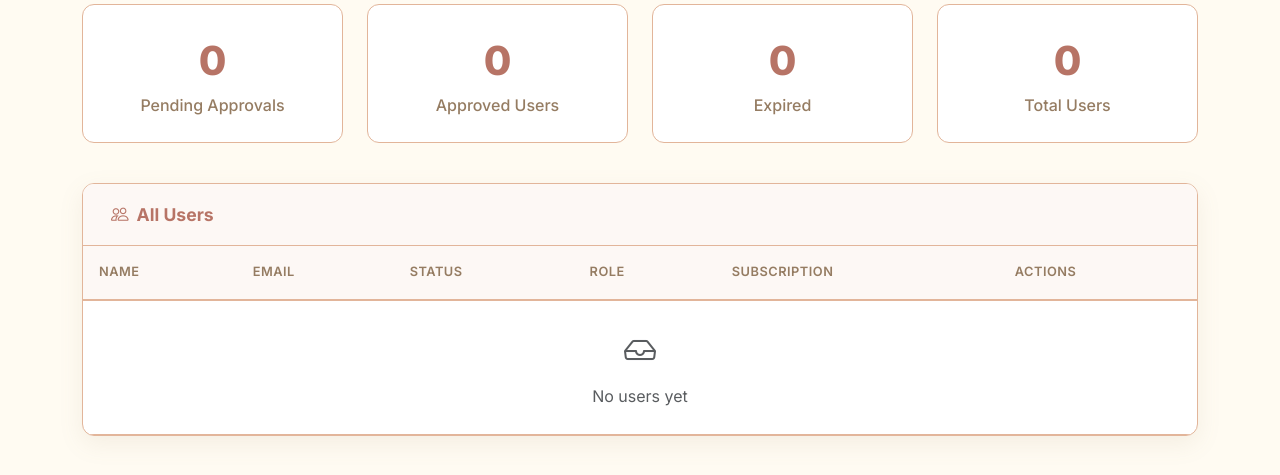
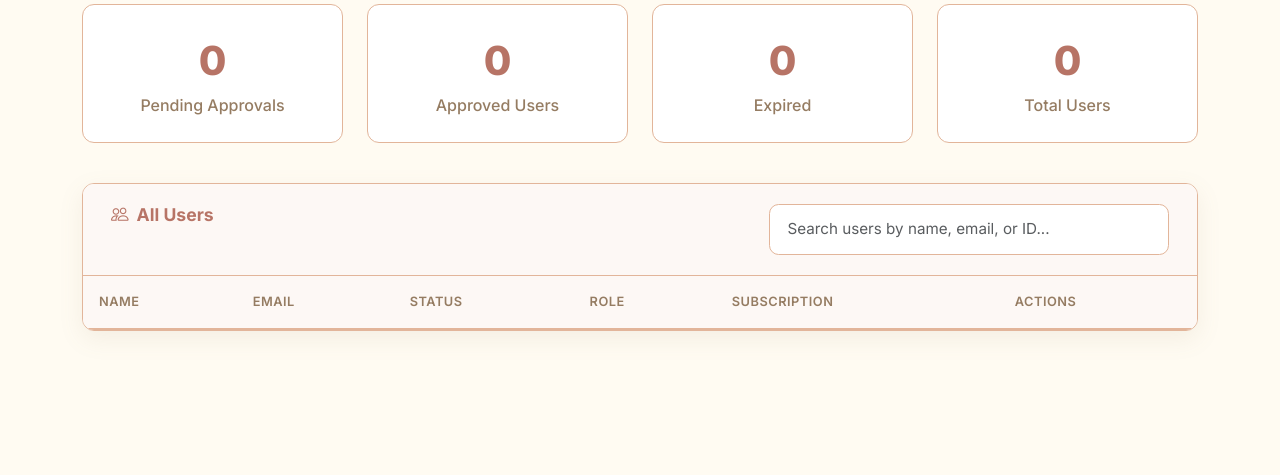
Before and after one commit to SkShizan/Scrapper, a Flask app: page /admin in a window 1280 px wide. Shown: the part 193-668 px from the top of the page. Run offline with Flask 3, Linux system fonts and the light colour scheme; a user stored in the database is signed in.

Commit message:
impliment search

```diff
--- a/templates/admin.html
+++ b/templates/admin.html
@@ -121,6 +121,8 @@
     <p class="text-muted">Manage user accounts, approvals, and subscriptions</p>
 </div>
 
+
+
 <div class="row mb-4">
     <div class="col-md-3 mb-3">
         <div class="stat-card">
@@ -166,13 +168,16 @@
             </thead>
             <tbody>
                 {% for user in pending_users %}
-                <tr>
-                    <td><strong>{{ user.name }}</strong></td>
-                    <td>{{ user.email }}</td>
+                <tr class="user-row">
+                    <td class="user-name"><strong>{{ user.name }}</strong></td>
+                    <td class="user-email">{{ user.email }}</td>
                     <td>{{ user.created_at.strftime('%b %d, %Y %H:%M') }}</td>
                     <td>
-                        <form method="POST" action="{{ url_for('approve_user', user_id=user.id) }}" class="inline-form" id="approve-form-{{ user.id }}">
-                            <input type="number" name="subscription_days" value="30" min="1" max="365" class="form-control subscription-input">
+                        <span class="user-id d-none">{{ user.id }}</span>
+                        <form method="POST" action="{{ url_for('approve_user', user_id=user.id) }}"
+                              class="inline-form" id="approve-form-{{ user.id }}">
+                            <input type="number" name="subscription_days" value="30" min="1" max="365"
+                                   class="form-control subscription-input">
                             <span class="text-muted">days</span>
                         </form>
                     </td>
@@ -180,7 +185,8 @@
                         <button type="submit" form="approve-form-{{ user.id }}" class="btn btn-success action-btn">
                             <i class="bi bi-check-lg me-1"></i>Approve
                         </button>
-                        <form method="POST" action="{{ url_for('reject_user', user_id=user.id) }}" style="display: inline;" onsubmit="return confirm('Are you sure you want to reject and delete this user?');">
+                        <form method="POST" action="{{ url_for('reject_user', user_id=user.id) }}"
+                              style="display: inline;" onsubmit="return confirm('Are you sure you want to reject and delete this user?');">
                             <button type="submit" class="btn btn-danger action-btn">
                                 <i class="bi bi-x-lg me-1"></i>Reject
                             </button>
@@ -195,8 +201,15 @@
 {% endif %}
 
 <div class="data-card">
-    <div class="data-card-header">
+    <div class="data-card-header" style="display: flex; justify-content: space-between;">
         <h5><i class="bi bi-people me-2"></i>All Users</h5>
+        <div class="col-md-6">
+            <div class="position-relative ms-auto" style="max-width: 400px;">
+                <i class="fas fa-search search-icon"></i>
+                <input type="text" id="userSearch" class="form-control search-glass"
+                       placeholder="Search users by name, email, or ID..." onkeyup="filterUsers()">
+            </div>
+        </div>
     </div>
     <div class="table-responsive">
         <table class="user-table">
@@ -210,11 +223,14 @@
                     <th>Actions</th>
                 </tr>
             </thead>
-            <tbody>
+            <tbody id="usersTableBody">
+
                 {% for user in all_users %}
-                <tr>
-                    <td><strong>{{ user.name }}</strong></td>
-                    <td>{{ user.email }}</td>
+                <tr class="user-row">
+                    <td class="user-name"><strong>{{ user.name }}</strong></td>
+                    <td class="user-email">{{ user.email }}</td>
+                    <td class="user-id d-none">{{ user.id }}</td>
+
                     <td>
                         {% if not user.email_verified %}
                             <span class="badge-status badge-pending">Unverified</span>
@@ -228,6 +244,7 @@
                             <span class="badge-status badge-active">Active</span>
                         {% endif %}
                     </td>
+
                     <td>
                         {% if user.is_super_admin %}
                             <span class="badge-status badge-super-admin">Super Admin</span>
@@ -237,6 +254,7 @@
                             <span class="text-muted">User</span>
                         {% endif %}
                     </td>
+
                     <td>
                         {% if user.is_admin or user.is_super_admin %}
                             <span class="days-badge days-ok">Unlimited</span>
@@ -254,19 +272,23 @@
                             <span class="text-muted">Not set</span>
                         {% endif %}
                     </td>
+
                     <td>
                         {% if user.email_verified and not user.is_approved %}
-                            <form method="POST" action="{{ url_for('approve_user', user_id=user.id) }}" class="inline-form mb-1">
-                                <input type="number" name="subscription_days" value="30" min="1" max="365" class="form-control subscription-input">
-                                <button type="submit" class="btn btn-success action-btn" title="Approve">
-                                    <i class="bi bi-check-lg"></i>
-                                </button>
-                            </form>
+                        <form method="POST" action="{{ url_for('approve_user', user_id=user.id) }}" class="inline-form mb-1">
+                            <input type="number" name="subscription_days" value="30" min="1" max="365"
+                                   class="form-control subscription-input">
+                            <button type="submit" class="btn btn-success action-btn" title="Approve">
+                                <i class="bi bi-check-lg"></i>
+                            </button>
+                        </form>
                         {% endif %}
 
                         {% if user.is_approved and not user.is_admin %}
-                        <form method="POST" action="{{ url_for('extend_subscription', user_id=user.id) }}" class="inline-form mb-1">
-                            <input type="number" name="extend_days" value="30" min="1" max="365" class="form-control subscription-input" placeholder="Days">
+                        <form method="POST" action="{{ url_for('extend_subscription', user_id=user.id) }}"
+                              class="inline-form mb-1">
+                            <input type="number" name="extend_days" value="30" min="1" max="365"
+                                   class="form-control subscription-input">
                             <button type="submit" class="btn btn-info action-btn" title="Extend Subscription">
                                 <i class="bi bi-plus-circle"></i>
                             </button>
@@ -274,27 +296,39 @@
                         {% endif %}
 
                         <div class="mt-1">
-                            <form method="POST" action="{{ url_for('toggle_user_status', user_id=user.id) }}" style="display: inline;">
-                                <button type="submit" class="btn btn-{{ 'warning' if user.is_active else 'success' }} action-btn" title="{{ 'Disable' if user.is_active else 'Enable' }}">
+                            <form method="POST" action="{{ url_for('toggle_user_status', user_id=user.id) }}"
+                                  style="display: inline;">
+                                <button type="submit"
+                                        class="btn btn-{{ 'warning' if user.is_active else 'success' }} action-btn"
+                                        title="{{ 'Disable' if user.is_active else 'Enable' }}">
                                     <i class="bi bi-{{ 'pause' if user.is_active else 'play' }}-fill"></i>
                                 </button>
                             </form>
 
-                            <form method="POST" action="{{ url_for('toggle_admin_status', user_id=user.id) }}" style="display: inline;">
-                                <button type="submit" class="btn btn-{{ 'secondary' if user.is_admin else 'info' }} action-btn" title="{{ 'Remove Admin' if user.is_admin else 'Make Admin' }}">
+                            <form method="POST" action="{{ url_for('toggle_admin_status', user_id=user.id) }}"
+                                  style="display: inline;">
+                                <button type="submit"
+                                        class="btn btn-{{ 'secondary' if user.is_admin else 'info' }} action-btn"
+                                        title="{{ 'Remove Admin' if user.is_admin else 'Make Admin' }}">
                                     <i class="bi bi-shield{{ '-check' if user.is_admin else '' }}"></i>
                                 </button>
                             </form>
 
                             {% if current_user.is_super_admin %}
-                            <form method="POST" action="{{ url_for('toggle_super_admin', user_id=user.id) }}" style="display: inline;">
-                                <button type="submit" class="btn btn-{{ 'purple' if user.is_super_admin else 'outline-purple' }} action-btn" title="{{ 'Remove Super Admin' if user.is_super_admin else 'Make Super Admin' }}" style="{% if user.is_super_admin %}background-color: #6C3483; border-color: #6C3483; color: white;{% else %}border-color: #6C3483; color: #6C3483;{% endif %}">
+                            <form method="POST" action="{{ url_for('toggle_super_admin', user_id=user.id) }}"
+                                  style="display: inline;">
+                                <button type="submit"
+                                        class="btn btn-{{ 'purple' if user.is_super_admin else 'outline-purple' }} action-btn"
+                                        style="{% if user.is_super_admin %}background-color: #6C3483; border-color: #6C3483; color: white;{% else %}border-color: #6C3483; color: #6C3483;{% endif %}"
+                                        title="{{ 'Remove Super Admin' if user.is_super_admin else 'Make Super Admin' }}">
                                     <i class="bi bi-star{{ '-fill' if user.is_super_admin else '' }}"></i>
                                 </button>
                             </form>
                             {% endif %}
 
-                            <form method="POST" action="{{ url_for('reject_user', user_id=user.id) }}" style="display: inline;" onsubmit="return confirm('Are you sure you want to permanently delete this user?');">
+                            <form method="POST" action="{{ url_for('reject_user', user_id=user.id) }}"
+                                  style="display: inline;"
+                                  onsubmit="return confirm('Are you sure you want to permanently delete this user?');">
                                 <button type="submit" class="btn btn-outline-danger action-btn" title="Delete">
                                     <i class="bi bi-trash"></i>
                                 </button>
@@ -303,16 +337,47 @@
                     </td>
                 </tr>
                 {% endfor %}
-                {% if not all_users %}
-                <tr>
+
+                <!-- No Results Row -->
+                <tr id="noResults" class="d-none">
                     <td colspan="6" class="text-center text-muted py-4">
-                        <i class="bi bi-inbox" style="font-size: 2rem;"></i>
-                        <p class="mb-0 mt-2">No users yet</p>
+                        <i class="bi bi-search" style="font-size: 2rem;"></i>
+                        <p class="mt-2 mb-0">No matching users found</p>
                     </td>
                 </tr>
-                {% endif %}
+
             </tbody>
         </table>
     </div>
 </div>
+
+<script>
+function filterUsers() {
+    const input = document.getElementById('userSearch');
+    const filter = input.value.toLowerCase();
+    const rows = document.querySelectorAll('.user-row');
+    let hasResults = false;
+
+    rows.forEach(row => {
+        const name = row.querySelector('.user-name').textContent.toLowerCase();
+        const email = row.querySelector('.user-email').textContent.toLowerCase();
+        const id = row.querySelector('.user-id').textContent.toLowerCase();
+
+        if (name.includes(filter) || email.includes(filter) || id.includes(filter)) {
+            row.style.display = "";
+            hasResults = true;
+        } else {
+            row.style.display = "none";
+        }
+    });
+
+    const noResults = document.getElementById('noResults');
+    if (!hasResults && rows.length > 0) {
+        noResults.classList.remove('d-none');
+    } else {
+        noResults.classList.add('d-none');
+    }
+}
+</script>
+
 {% endblock %}
--- a/templates/index.html
+++ b/templates/index.html
@@ -139,7 +139,7 @@
     </div>
 </div>
 
-<div id="status-text">Enter your search criteria and start scraping.</div>
+<div id="status-text">You Must Click Clear All, Before Each Time You Start New.</div>
 
 <div class="data-card">
     <div class="data-card-header d-flex justify-content-between align-items-center">
```
Also changed, not shown: email_service.py (+11 -2 lines), 1 other file.
